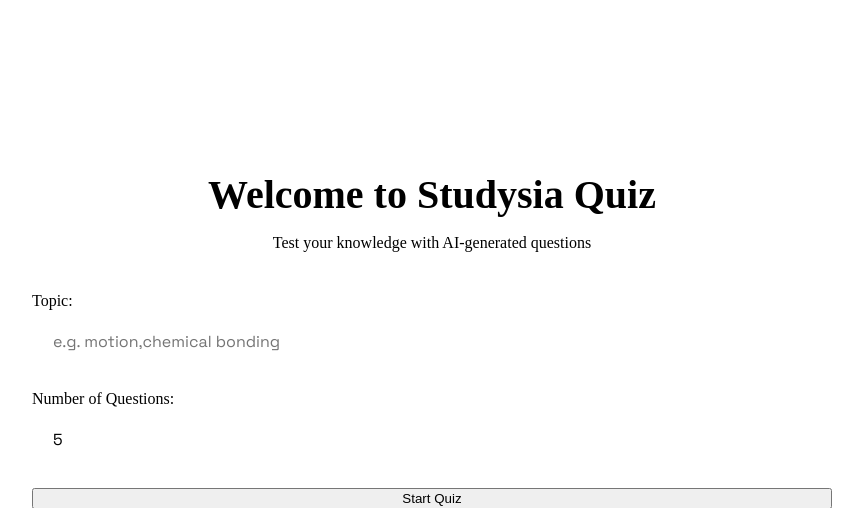
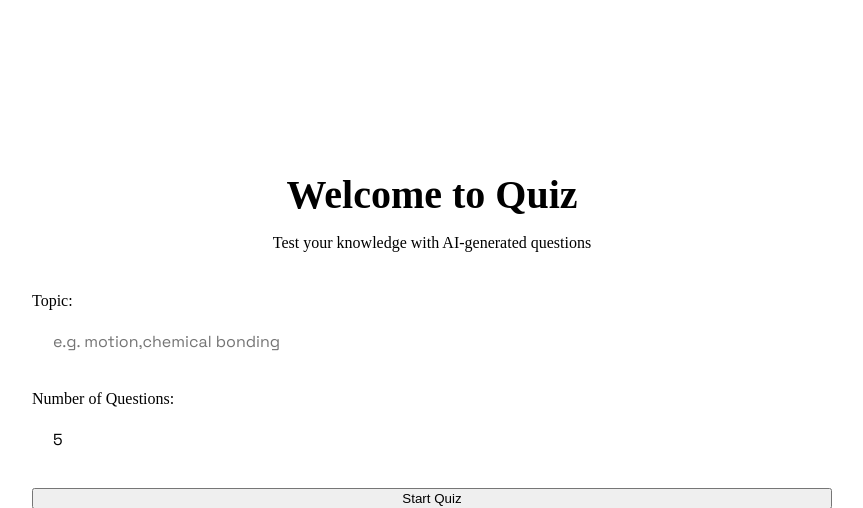
Before and after one commit to nomadiccoast/quiz, a Flask app: page / in a window 1280 px wide. Shown: the part 158-666 px from the top of the page, without its empty margins (208-1071 px from the left). Run offline with Flask 3, Linux system fonts and the light colour scheme.

Commit message:
Fix merge conflicts in app.py

```diff
--- a/templates/index.html
+++ b/templates/index.html
@@ -16,7 +16,7 @@
 
     <div class="container quiz-start">
         <div class="quiz-card">
-            <h1 class="quiz-title">Welcome to Studysia Quiz</h1>
+            <h1 class="quiz-title">Welcome to Quiz</h1>
             <p class="quiz-subtitle">Test your knowledge with AI-generated questions</p>
 
             <form method="post" action="/start" class="quiz-form">
```
